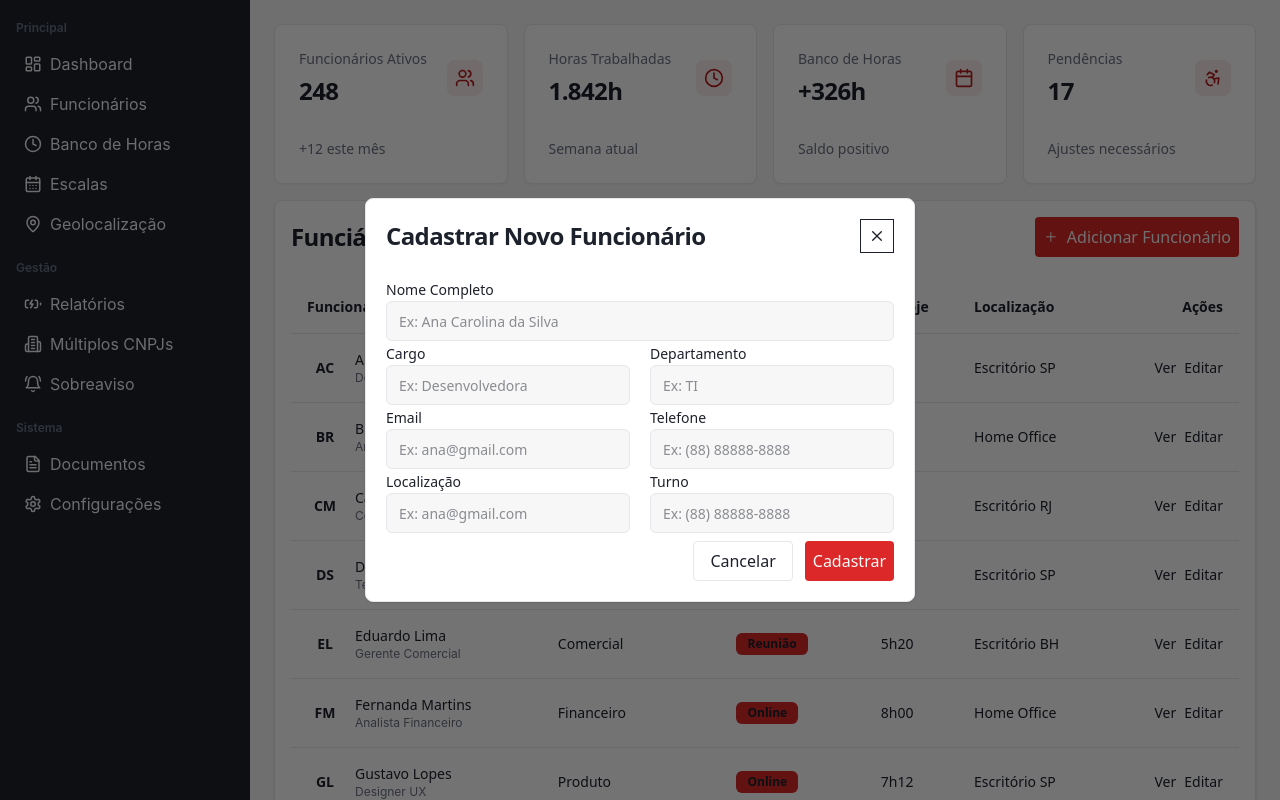
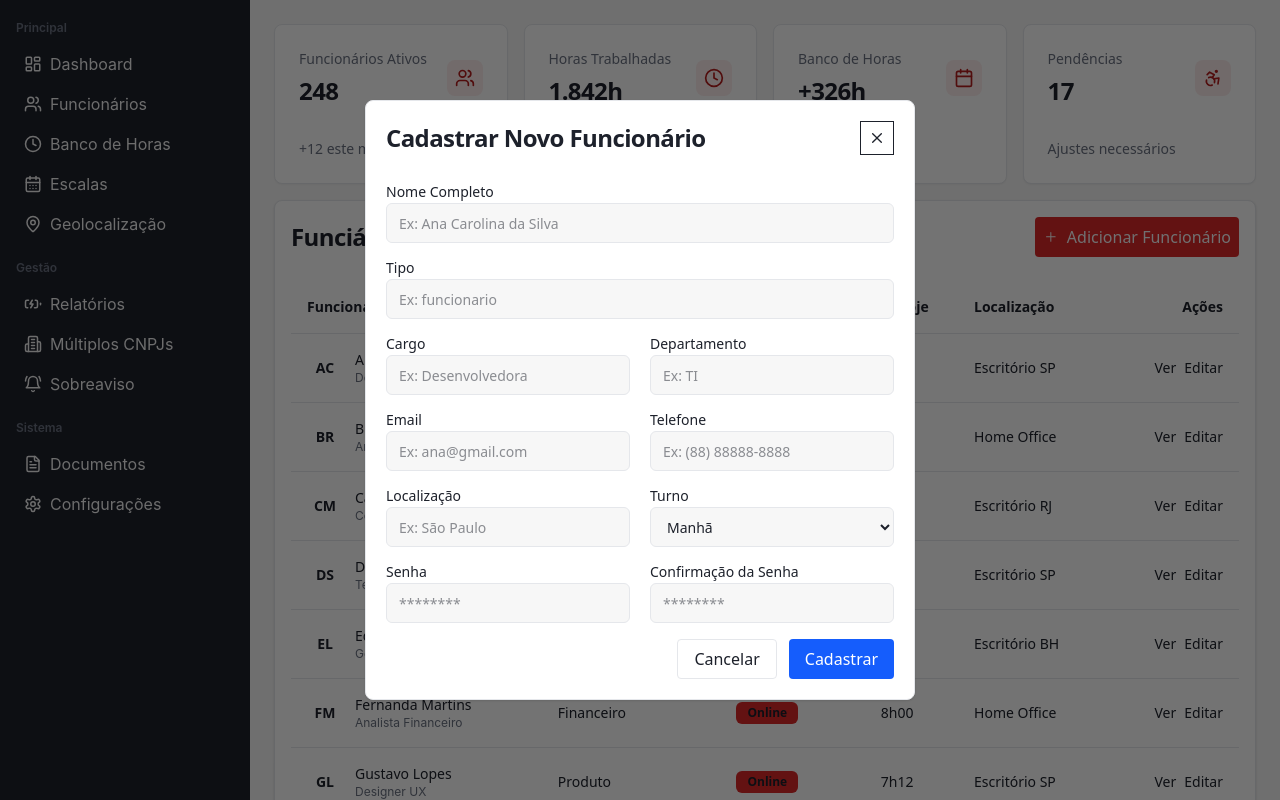
Before and after one commit to AntonioCassian/dash-time-control, a Next.js app: page / in a window 1280 px wide. Both pictures are taken after a click on the button "Adicionar Funcionário". Shown: the top 800 px of the page. Built offline with nearby package versions, Linux system fonts and the light colour scheme; no server answers.

Commit message:
feat: create user

```diff
--- a/package.json
+++ b/package.json
@@ -9,6 +9,7 @@
     "lint": "eslint"
   },
   "dependencies": {
+    "@hookform/resolvers": "^5.2.2",
     "@tanstack/react-query": "^5.90.21",
     "axios": "^1.13.6",
     "class-variance-authority": "^0.7.1",
@@ -16,8 +17,10 @@
     "next": "16.1.6",
     "react": "19.2.3",
     "react-dom": "19.2.3",
+    "react-hook-form": "^7.71.2",
     "react-icons": "^5.5.0",
-    "tailwind-merge": "^3.5.0"
+    "tailwind-merge": "^3.5.0",
+    "zod": "^4.3.6"
   },
   "devDependencies": {
     "@tailwindcss/postcss": "^4",
--- a/src/components/Employes.tsx
+++ b/src/components/Employes.tsx
@@ -204,8 +204,6 @@ export const EmployeesTable = () => {
           </div>
         </CardContent>
       </Card>
-      const modal = useModal();
-
 
 
       {modal.modalType === "funcionario" && (
--- a/src/components/FormModal.tsx
+++ b/src/components/FormModal.tsx
@@ -3,13 +3,43 @@ import { CgClose } from "react-icons/cg"
 import { Card, CardContent, CardHeader, CardTitle } from "./ui/card"
 import { Input } from "./ui/input"
 import { Button } from "./ui/button"
+import { useCreateUser } from "@/hooks/api/user/useUsers";
+import { SubmitHandler, useForm } from "react-hook-form";
+import { User } from "@/types/User";
+import { Select } from "./ui/select";
+import { zodResolver } from "@hookform/resolvers/zod";
+import { CreateUserFormData, createUserSchema } from "@/schemas/createUserSchemas";
 
 type Props = {
-  closeModal: () => void
-  modalRef: React.RefObject<HTMLDivElement | null>
+    closeModal: () => void
+    modalRef: React.RefObject<HTMLDivElement | null>
 }
 
-export const FormModal = ({closeModal, modalRef}: Props) => {
+export const FormModal = ({ closeModal, modalRef }: Props) => {
+
+    const { register, handleSubmit, reset, formState: { errors } } = useForm<CreateUserFormData>({
+        resolver: zodResolver(createUserSchema)
+    });
+
+    const createUser = useCreateUser();
+
+    const onSubmit = (data: CreateUserFormData) => {
+        createUser.mutate(data, {
+            onSuccess: () => reset(),
+        });
+    };
+    // const onSubmit: SubmitHandler<User> = (data) => {
+    //     createUser.mutate(data, {
+    //         onSuccess: () => {
+    //             reset(); // limpa formulário
+    //             closeModal()
+    //             alert("Usuário criado com sucesso!");
+    //         },
+    //         onError: (error: Error) => {
+    //             alert(`Erro ao criar usuário: ${error.message}`);
+    //         },
+    //     });
+    // };
     return (
         <div className="bg-black/55 fixed inset-0 flex justify-center items-center z-30" ref={modalRef}>
             <Card className="overflow-hidden border-card p-5 min-w-[350px] max-w-[550px] w-full">
@@ -18,47 +48,112 @@ export const FormModal = ({closeModal, modalRef}: Props) => {
                     <div className="cursor-pointer border p-2" onClick={closeModal}><CgClose /></div>
                 </CardHeader>
                 <CardContent className="p-0">
-                    <form action="">
+                    <form onSubmit={handleSubmit(onSubmit)}>
+                        {/* Nome */}
                         <div>
-                            <label className="text-[var(--color-foreground)] mb-2 text-sm">Nome Completo</label>
-                            <Input placeholder="Ex: Ana Carolina da Silva" />
+                            <label className="text-sm mb-2">Nome Completo</label>
+                            <Input
+                                placeholder="Ex: Ana Carolina da Silva"
+                                {...register("name", { required: true })}
+                            />
+                             {errors.name && <p className="text-red-500 text-sm">{errors.name.message}</p>}
                         </div>
-                        <div className="flex justify-between items-center gap-5">
+
+                        {/* Tipo */}
+                        <div className="mt-3">
+                            <label className="text-sm mb-2">Tipo</label>
+                            <Input
+                                placeholder="Ex: funcionario"
+                                {...register("type", { required: true })}
+                            />
+                        </div>
+
+                        {/* Cargo e Departamento */}
+                        <div className="flex gap-5 mt-3">
                             <div className="flex-1">
-                                <label className="text-[var(--color-foreground)] mb-2 text-sm">Cargo</label>
-                                <Input placeholder="Ex: Desenvolvedora" />
+                                <label className="text-sm mb-2">Cargo</label>
+                                <Input
+                                    placeholder="Ex: Desenvolvedora"
+                                    {...register("role", { required: true })}
+                                />
                             </div>
                             <div className="flex-1">
-                                <label className="text-[var(--color-foreground)] mb-2 text-sm">Departamento</label>
-                                <Input placeholder="Ex: TI" />
-                            </div>
-                        </div>
-                        <div className="flex justify-between items-center gap-5">
-                            <div className="flex-1">
-                                <label className="text-[var(--color-foreground)] mb-2 text-sm">Email</label>
-                                <Input placeholder="Ex: ana@gmail.com" />
-                            </div>
-                            <div className="flex-1">
-                                <label className="text-[var(--color-foreground)] mb-2 text-sm">Telefone</label>
-                                <Input placeholder="Ex: (88) 88888-8888" />
-                            </div>
-                        </div>
-                        <div className="flex justify-between items-center gap-5">
-                            <div className="flex-1">
-                                <label className="text-[var(--color-foreground)] mb-2 text-sm">Localização</label>
-                                <Input placeholder="Ex: ana@gmail.com" />
-                            </div>
-                            <div className="flex-1">
-                                <label className="text-[var(--color-foreground)] mb-2 text-sm">Turno</label>
-                                <Input placeholder="Ex: (88) 88888-8888" />
+                                <label className="text-sm mb-2">Departamento</label>
+                                <Input
+                                    placeholder="Ex: TI"
+                                    {...register("department", { required: true })}
+                                />
                             </div>
                         </div>
 
-                        <div className="mt-2 flex gap-3 items-center justify-end">
-                            <Button className="bg-[var(--bg-backgroun)] text-[var(--color-foreground)] border rounded border-card hover:bg-[var(--bg-accent)] hover:text-[var(--accent-foreground)] h-10 px-4 py-2">
+                        {/* Email e Telefone */}
+                        <div className="flex gap-5 mt-3">
+                            <div className="flex-1">
+                                <label className="text-sm mb-2">Email</label>
+                                <Input
+                                    placeholder="Ex: ana@gmail.com"
+                                    type="email"
+                                    {...register("email", { required: true })}
+                                />
+                            </div>
+                            <div className="flex-1">
+                                <label className="text-sm mb-2">Telefone</label>
+                                <Input
+                                    placeholder="Ex: (88) 88888-8888"
+                                    {...register("phone", { required: true })}
+                                />
+                            </div>
+                        </div>
+
+                        {/* Localização e Turno */}
+                        <div className="flex gap-5 mt-3">
+                            <div className="flex-1">
+                                <label className="text-sm mb-2">Localização</label>
+                                <Input
+                                    placeholder="Ex: São Paulo"
+                                    {...register("location", { required: true })}
+                                />
+                            </div>
+                            <div className="flex-1">
+                                <label className="text-sm mb-2">Turno</label>
+                                <Select {...register("shift", { required: true })}>
+                                    <option value="morning">Manhã</option>
+                                    <option value="afternoon">Tarde</option>
+                                    <option value="night">Noite</option>
+                                </Select>
+                            </div>
+                        </div>
+
+                        {/* Senha e confirmação (opcional) */}
+                        <div className="flex gap-5 mt-3">
+                            <div className="flex-1">
+                                <label className="text-sm mb-2">Senha</label>
+                                <Input
+                                    type="password"
+                                    placeholder="********"
+                                    {...register("password")}
+                                />
+                            </div>
+                            <div className="flex-1">
+                                <label className="text-sm mb-2">Confirmação da Senha</label>
+                                <Input
+                                    type="password"
+                                    placeholder="********"
+                                    {...register("password_confirmation")}
+                                />
+                            </div>
+                        </div>
+
+                        {/* Botões */}
+                        <div className="mt-4 flex justify-end gap-3">
+                            <Button
+                                type="button"
+                                onClick={() => reset()}
+                                className="bg-[var(--bg-backgroun)] text-[var(--color-foreground)] border rounded border-card hover:bg-[var(--bg-accent)] hover:text-[var(--accent-foreground)] h-10 px-4 py-2"
+                            >
                                 Cancelar
                             </Button>
-                            <Button>
+                            <Button type="submit" className="px-4 py-2 rounded bg-blue-600 text-white hover:bg-blue-700">
                                 Cadastrar
                             </Button>
                         </div>
@@ -66,5 +161,6 @@ export const FormModal = ({closeModal, modalRef}: Props) => {
                 </CardContent>
             </Card>
         </div>
+
     )
 }
--- /dev/null
+++ b/src/components/ui/select.tsx
@@ -0,0 +1,21 @@
+import { ComponentProps, forwardRef } from "react";
+import { cn } from "@/lib/utils";
+
+const Select = forwardRef<HTMLSelectElement, ComponentProps<"select">>(
+  ({ className, children, ...props }, ref) => (
+    <select
+      className={cn(
+        "flex h-10 w-full rounded-md border border-[var(--color-input)] bg-[var(--bg-background)] px-3 py-2 text-base text-[var(--color-foreground)] placeholder:text-muted-foreground focus-visible:outline-none focus-visible:ring-2 focus-visible:ring-ring focus-visible:ring-offset-2 disabled:cursor-not-allowed disabled:opacity-50 md:text-sm",
+        className
+      )}
+      ref={ref}
+      {...props}
+    >
+      {children}
+    </select>
+  )
+);
+
+Select.displayName = "Select";
+
+export { Select };
--- a/src/contexts/providers/ReactQueryProvider.tsx
+++ b/src/contexts/providers/ReactQueryProvider.tsx
@@ -1,8 +1,11 @@
+'use client';
+
 import { QueryClient, QueryClientProvider } from "@tanstack/react-query";
 import { ReactNode } from "react";
 
-const queryClient = new QueryClient();
 export const ReactQueryProvider = ({ children }: { children: ReactNode }) => {
+    const queryClient = new QueryClient();
+
     return (
         <QueryClientProvider client={queryClient}>
             {children}
--- a/src/lib/axios.ts
+++ b/src/lib/axios.ts
@@ -1,7 +1,7 @@
 import axios, { AxiosInstance } from "axios";
 
 const api: AxiosInstance = axios.create({
-    baseURL: process.env.NEXT_API_BASE_URL
+    baseURL: process.env.NEXT_PUBLIC_API_BASE_URL,
 })
 
 export default api;
--- /dev/null
+++ b/src/schemas/createUserSchemas.ts
@@ -0,0 +1,19 @@
+import { z } from "zod";
+
+export const createUserSchema = z.object({
+  name: z.string().min(1, "Nome é obrigatório"),
+  type: z.string().min(1, "Tipo é obrigatório"),
+  role: z.string().min(1, "Cargo é obrigatório"),
+  department: z.string().min(1, "Departamento é obrigatório"),
+  email: z.string().email("Email inválido"),
+  phone: z.string().min(1, "Telefone é obrigatório"),
+  location: z.string().min(1, "Localização é obrigatória"),
+  shift: z.enum(["morning", "afternoon", "night"], "Escolha um turno"),
+  password: z.string().optional(),
+  password_confirmation: z.string().optional(),
+}).refine(data => data.password === data.password_confirmation, {
+  message: "As senhas não coincidem",
+  path: ["password_confirmation"], // campo que recebe o erro
+});
+
+export type CreateUserFormData = z.infer<typeof createUserSchema>;
```
Also changed, not shown: 1 other file (tests, documents, lock files or other folders).
